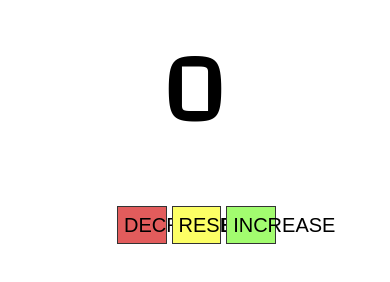
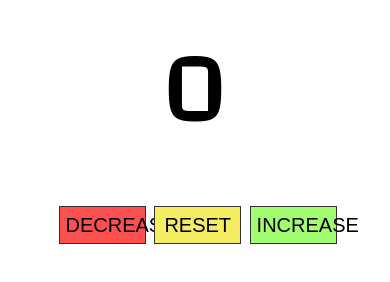
Before and after one commit to Alex-Lar/Simple-Counter, a plain HTML site: page index.html in a window 390 px wide. Shown: the part 178-460 px from the top of the page. Drawn offline with Linux system fonts and the light colour scheme.

Commit message:
medai query

```diff
--- a/style.css
+++ b/style.css
@@ -59,31 +59,40 @@ h1, h2, h3, h4, h5, h6, p {
 
     border: 1px solid #333;
 
-    transition: background .5s linear;
     cursor: pointer;
     text-overflow: clip;
 }
 
 #decrease {
-    background-color: rgb(226, 92, 92);
+    background-color: rgb(253, 81, 81);
+    transition: background .3s linear;
 }
 
 #decrease:hover {
-    background: rgb(250, 57, 57);
+    background: rgb(233, 2, 2);
 }
 
 #reset {
-    background-color: rgb(252, 255, 101);
+    background-color: rgb(245, 237, 97);
+    transition: background .3s linear;
 }
 
 #reset:hover {
-    background: rgb(249, 253, 6);
+    background: rgb(255, 251, 0);
 }
 
 #increase {
     background-color: rgb(162, 252, 111);
+    transition: background .3s linear;
 }
 
 #increase:hover {
-    background: rgb(117, 243, 44);
+    background: rgb(88, 219, 12);
 }
+
+
+@media only screen and (min-width : 320px) and (max-width : 480px) {
+    .main {
+        width: 70vw;;
+    }
+}
```
